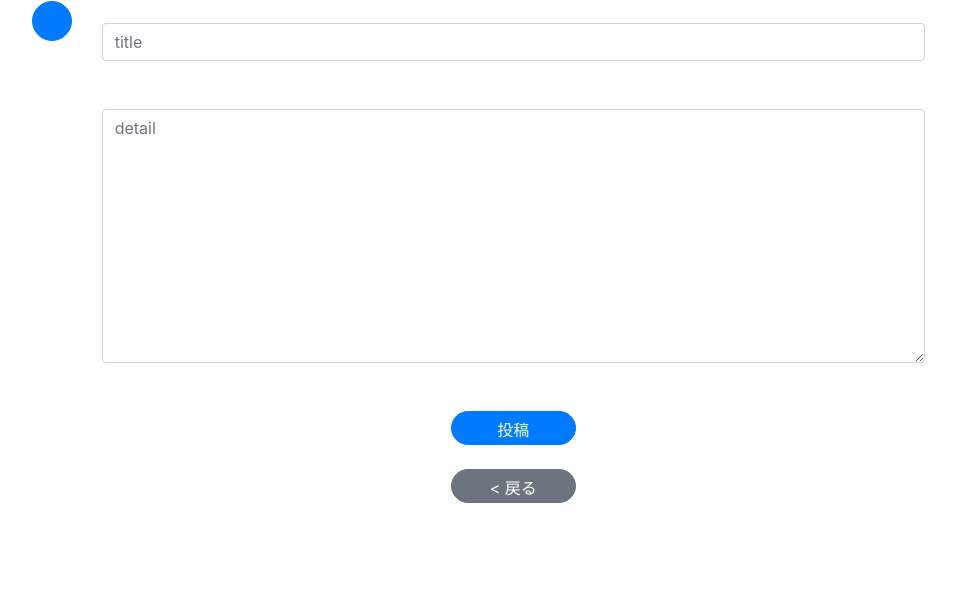
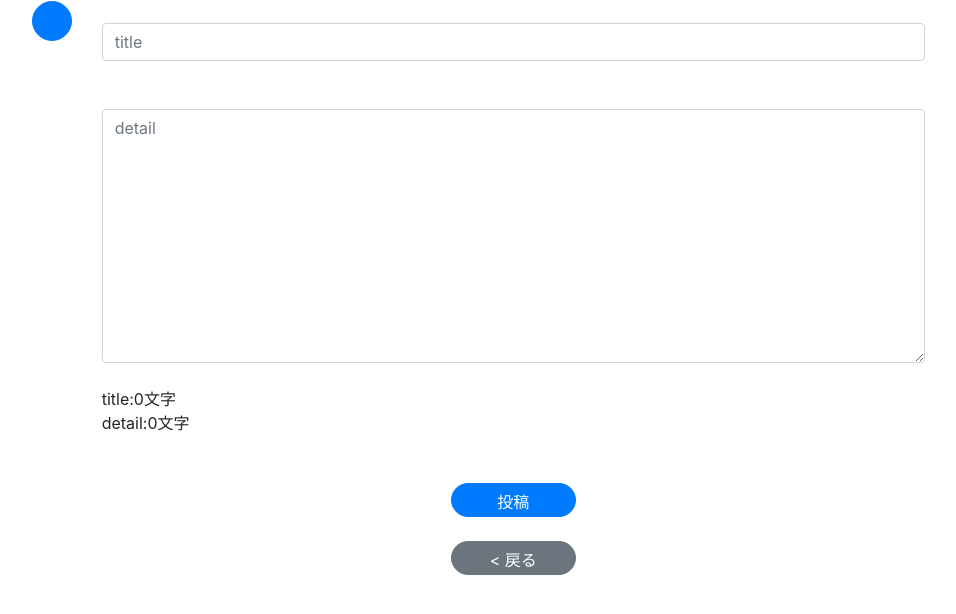
Before and after one commit to Sakoda2269/mysns_mk2, a Django app: page /sns/create/ in a window 1280 px wide. Shown: the part 127-741 px from the top of the page, without its empty margins (20-976 px from the left). Run offline with Django 3.2, Linux system fonts and the light colour scheme; some libraries are stand-ins or nearby versions.

Commit message:
add tilte and detail length counter

```diff
--- a/accounts/templates/accounts/userDetail.html
+++ b/accounts/templates/accounts/userDetail.html
@@ -45,6 +45,7 @@
 
 {% block content %}
     <div class="row-1" style="position: sticky;top: 55px;z-index:2;background-color:#fff;">
+        <br>
         <h1 style="display:inline;">
             {{ userDetail.username }}
 
--- a/sns/forms.py
+++ b/sns/forms.py
@@ -19,5 +19,8 @@ class CreatePost(forms.ModelForm):
 
     def __init__(self, *args, **kwargs):
         super().__init__(*args, **kwargs)
-        self.fields['title'].widget.attrs = {'placeholder': 'title', 'class': 'form-control'}
-        self.fields['detail'].widget.attrs = {'placeholder': 'detail',  'class': 'form-control', 'rows': '10'}
+        self.fields['title'].widget.attrs = {'placeholder': 'title', 'class': 'form-control',
+                                              'onkeyup': f'ShowLength(value, "title", {Post._meta.get_field("title").max_length});'}
+        self.fields['detail'].widget.attrs = {'placeholder': 'detail',  'class': 'form-control',
+                                              'rows': '10',
+                                              'onkeyup': f'ShowLength(value, "detail", {Post._meta.get_field("detail").max_length});'}
--- a/sns/templates/sns/post_form.html
+++ b/sns/templates/sns/post_form.html
@@ -23,15 +23,22 @@
     <div align="center">
         <h2>投稿の{{ object|yesno:'更新,作成' }}</h2>
     </div>
-    <br>
     <form action="" method="post">
         {% csrf_token %}
         {% for fm in form %}
+            <br>
             {{ fm }}
             <br>
-            <br>
         {% endfor %}
-        <div align="center">
+        title:<div style="display:inline;" id="title_length">0</div>文字
+        <div id="error_area_title_length" style="color: #ff0000;display: inline;float: right;"></div>
+        <br>
+        detail:<div style="display:inline;" id="detail_length">0</div>文字
+        <div id="error_area_detail_length" style="color:#ff0000;display: inline;float: right;"></div>
+        <br>
+        <br>
+        <br>
+        <div align="center" id="confirm">
             <button type="submit" class="submit btn btn-primary w-125px h-34px rounded-pill">
                 {{ object|yesno:'更新,投稿' }}
             </button>
@@ -44,3 +51,32 @@
         </button>
     </div>
 {% endblock %}
+
+{% block extrajs %}
+<script type="text/javascript">
+
+function ShowLength(str, result_id, max_length){
+    document.getElementById(result_id + "_length").innerHTML = str.length;
+    if(str.length > max_length){
+        document.getElementById("error_area_" + result_id + "_length").innerHTML = "文字数が" + String(max_length) + "を超えています！";
+        document.getElementById("confirm").innerHTML = '<button type="submit" class="submit btn btn-primary'+
+                                                        ' w-125px h-34px rounded-pill" disabled title="エラーがあります！">'+
+                                                        "{{ object|yesno:'更新,投稿' }}"+
+                                                        "</button>";
+    }else if(str.length == 0){
+        document.getElementById("error_area_" + result_id + "_length").innerHTML = "入力してください!";
+        document.getElementById("confirm").innerHTML = '<button type="submit" class="submit btn btn-primary'+
+                                                        ' w-125px h-34px rounded-pill" disabled title="エラーがあります！">'+
+                                                        "{{ object|yesno:'更新,投稿' }}"+
+                                                        "</button>"
+    }
+    else{
+        document.getElementById("error_area_" + result_id + "_length").innerHTML = "";
+        document.getElementById("confirm").innerHTML = '<button type="submit" class="submit btn btn-primary w-125px h-34px rounded-pill">'+
+                                                        "{{ object|yesno:'更新,投稿' }}"+
+                                                        "</button>";
+    }
+}
+
+</script>
+{% endblock %}
```
Also changed, not shown: db.sqlite3.
